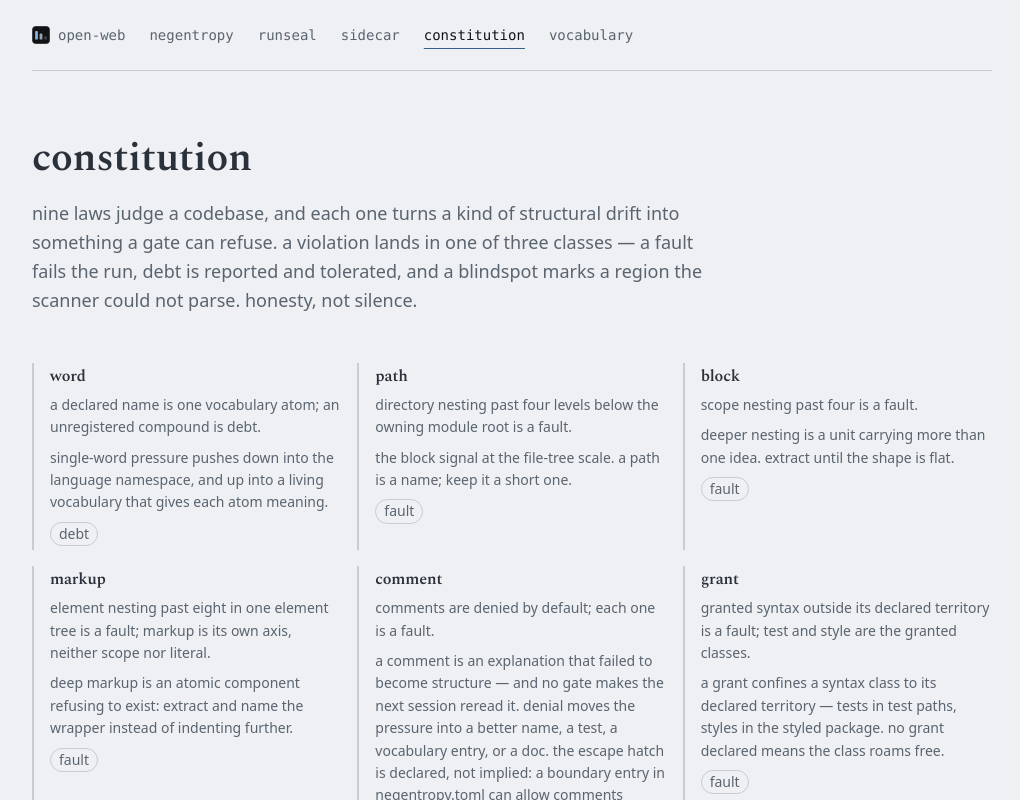
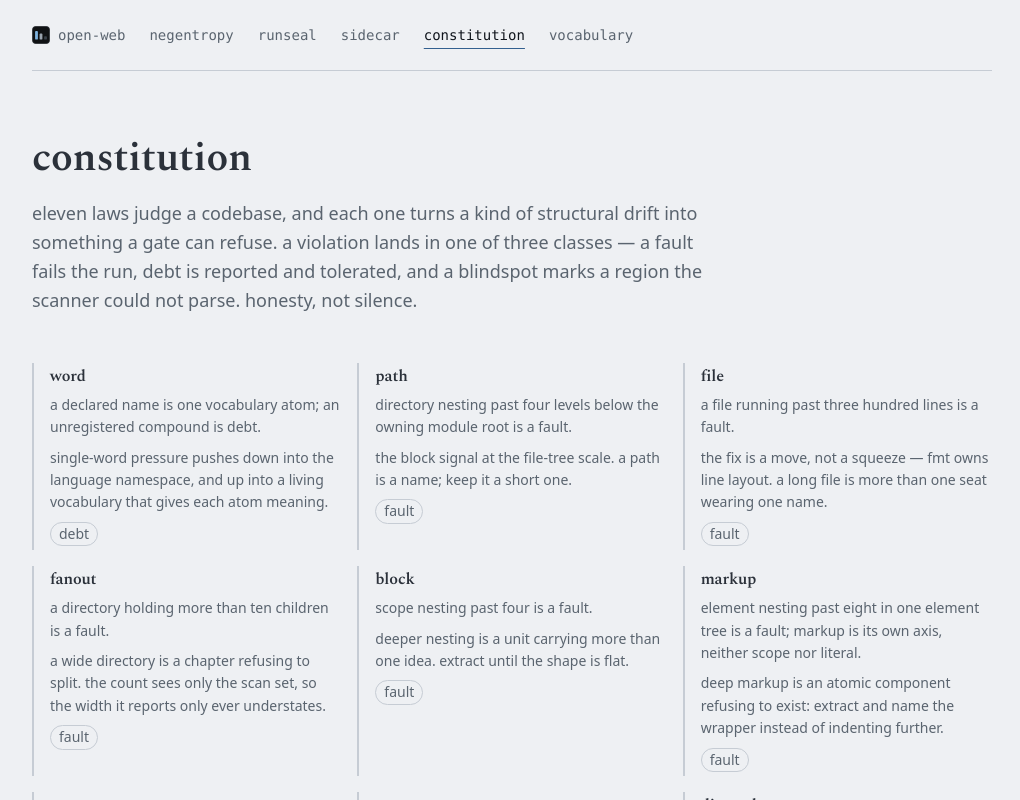
Before and after one commit to PerishLab/plumb, a React (Vite) app in the folder apps/react/: page /constitution in a window 1280 px wide. Shown: the top 800 px of the page, without its empty margins (128-1148 px from the left). Built offline with nearby package versions, Linux system fonts and the light colour scheme.

Commit message:
negentropy: the constitution steps to eleven (#44)

```diff
--- a/apps/react/src/lib/meta.ts
+++ b/apps/react/src/lib/meta.ts
@@ -13,7 +13,7 @@ export const pages: Page[] = [
 	{
 		path: "/negentropy",
 		title: "negentropy — keep entropy down",
-		text: "a grammar-first structural checker for agent-maintained codebases: nine laws, a living vocabulary, no target compilers, no target toolchains.",
+		text: "a grammar-first structural checker for agent-maintained codebases: eleven laws, a living vocabulary, no target compilers, no target toolchains.",
 	},
 	{
 		path: "/runseal",
@@ -27,7 +27,7 @@ export const pages: Page[] = [
 	},
 	{
 		path: "/constitution",
-		title: "constitution — nine laws, three classes",
+		title: "constitution — eleven laws, three classes",
 		text: "the laws every repo in this workshop answers to, why each one exists, and the stability promise that prices change.",
 	},
 	{
--- a/apps/react/src/views/Constitution.tsx
+++ b/apps/react/src/views/Constitution.tsx
@@ -12,6 +12,18 @@ const laws = [
 		kind: "fault",
 		text: "directory nesting past four levels below the owning module root is a fault.",
 		why: "the block signal at the file-tree scale. a path is a name; keep it a short one.",
+	},
+	{
+		name: "file",
+		kind: "fault",
+		text: "a file running past three hundred lines is a fault.",
+		why: "the fix is a move, not a squeeze — fmt owns line layout. a long file is more than one seat wearing one name.",
+	},
+	{
+		name: "fanout",
+		kind: "fault",
+		text: "a directory holding more than ten children is a fault.",
+		why: "a wide directory is a chapter refusing to split. the count sees only the scan set, so the width it reports only ever understates.",
 	},
 	{
 		name: "block",
@@ -62,7 +74,7 @@ export function Constitution() {
 		<article>
 			<Hero
 				title="constitution"
-				text="nine laws judge a codebase, and each one turns a kind of structural drift into something a gate can refuse. a violation lands in one of three classes — a fault fails the run, debt is reported and tolerated, and a blindspot marks a region the scanner could not parse. honesty, not silence."
+				text="eleven laws judge a codebase, and each one turns a kind of structural drift into something a gate can refuse. a violation lands in one of three classes — a fault fails the run, debt is reported and tolerated, and a blindspot marks a region the scanner could not parse. honesty, not silence."
 			/>
 			<Grid>
 				{laws.map((law) => (
--- a/apps/react/src/views/Home.tsx
+++ b/apps/react/src/views/Home.tsx
@@ -13,9 +13,9 @@ export function Home() {
 			<Grid>
 				<Card title="negentropy">
 					<p>
-						keep entropy down: a grammar-first structural checker enforcing a
-						nine-law constitution — single-word names, shallow blocks and paths,
-						denied comments, granted syntax, and a vocabulary that never
+						keep entropy down: a grammar-first structural checker enforcing an
+						eleven-law constitution — single-word names, shallow blocks and
+						paths, denied comments, granted syntax, and a vocabulary that never
 						freezes.
 					</p>
 					<Link to="/negentropy">read the checker</Link>
@@ -65,7 +65,7 @@ export function Home() {
 			<Grid>
 				<Card title="constitution">
 					<p>
-						the nine laws every repo in this workshop answers to, why each one
+						the eleven laws every repo in this workshop answers to, why each one
 						exists, and the versioning promise that makes a rule change cost a
 						release.
 					</p>
--- a/apps/react/src/views/Negentropy.tsx
+++ b/apps/react/src/views/Negentropy.tsx
@@ -132,11 +132,11 @@ export function Negentropy() {
 						target toolchains.
 					</p>
 				</Card>
-				<Card title="nine laws">
+				<Card title="eleven laws">
 					<p>
-						word, path, block, markup, comment, grant, dispatch, receiver, param
-						— each declared in negentropy.toml and judged on every run of the
-						scanned tree.
+						word, path, file, fanout, block, markup, comment, grant, dispatch,
+						receiver, param — each declared in negentropy.toml and judged on
+						every run of the scanned tree.
 					</p>
 				</Card>
 				<Card title="three classes">
```
Also changed, not shown: apps/react/src/serve.tsx (+4 -4 lines), 1 other file (tests, documents, lock files or other folders).
